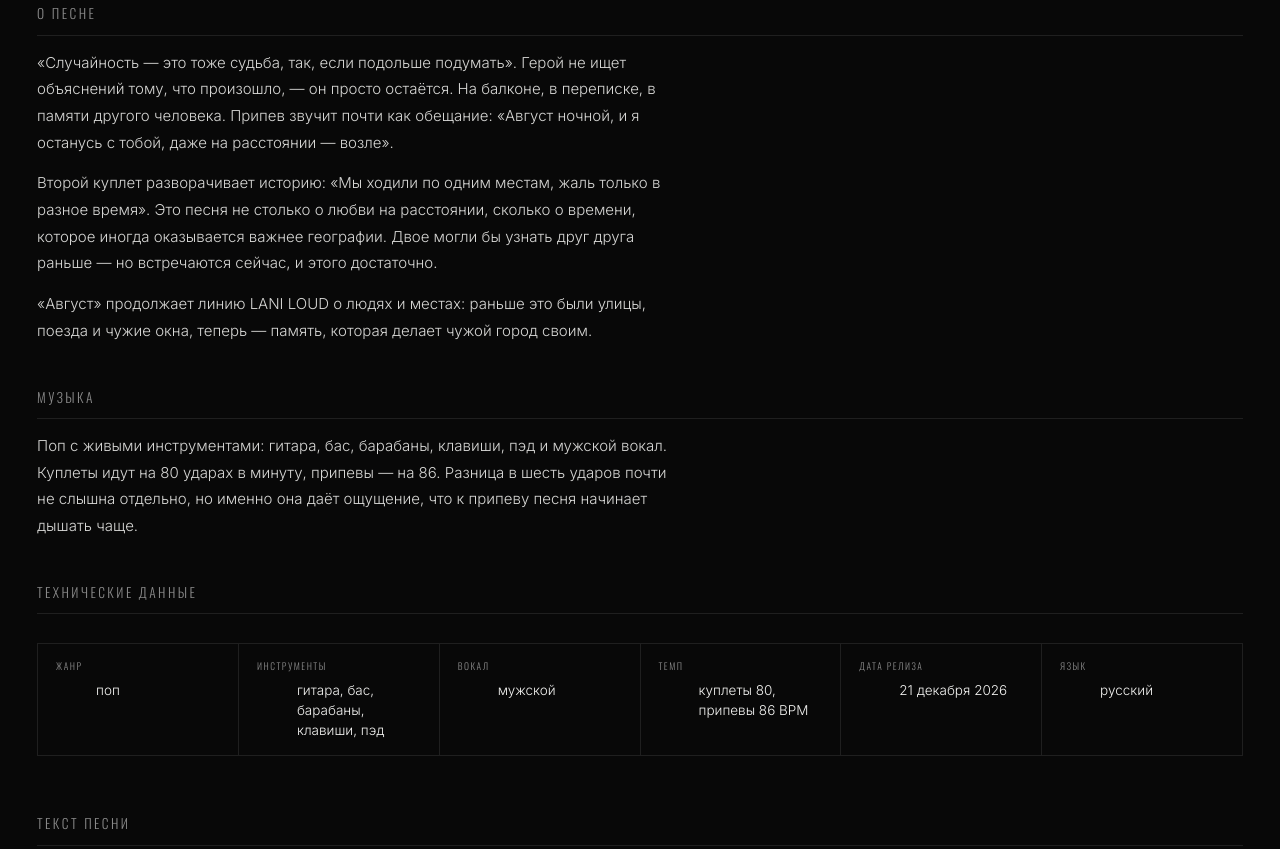
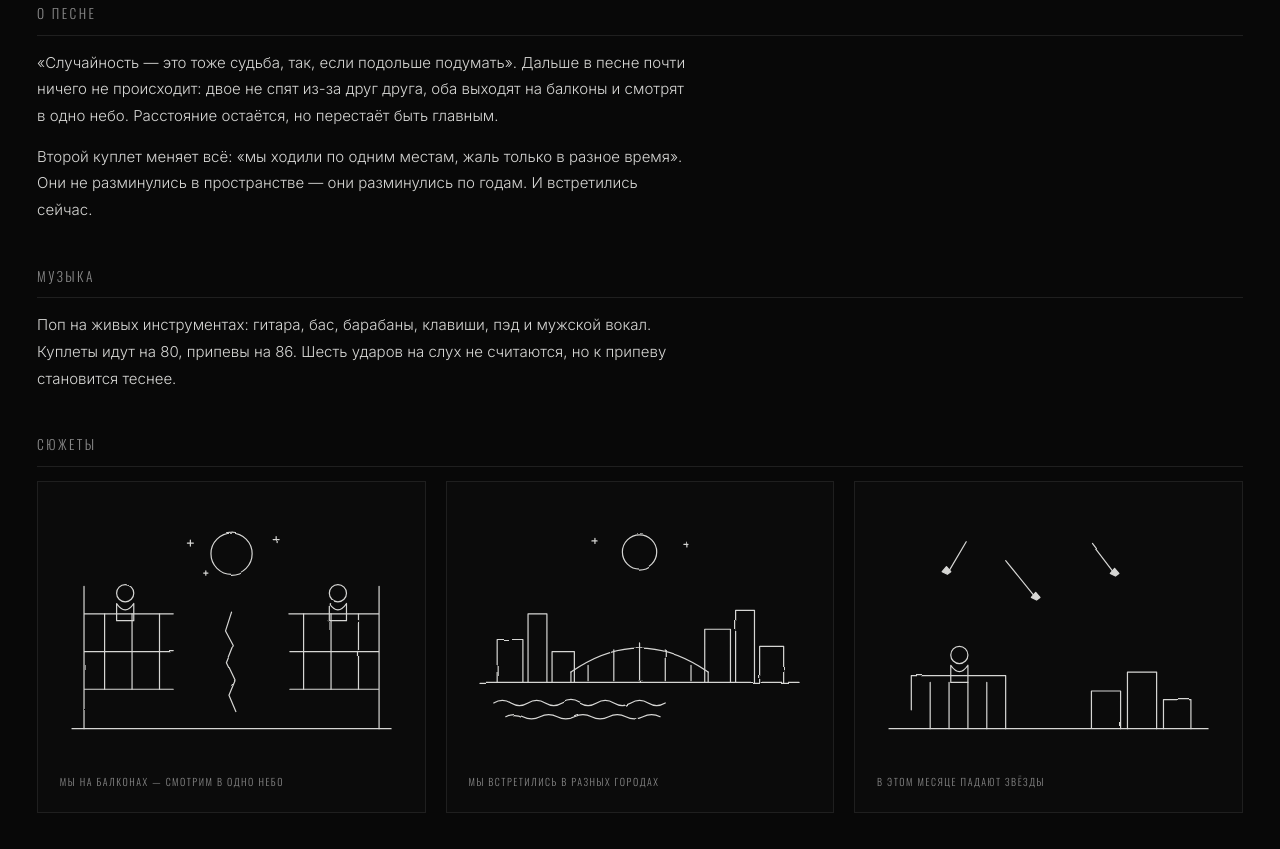
Before and after one commit to rveabnelit/rveabnelit.github.io, a plain HTML site: page press/avgust.html in a window 1280 px wide. Shown: the part 607-1456 px from the top of the page. Drawn offline with Linux system fonts and the light colour scheme.

Commit message:
Пресс-релиз: короче текст, сюжеты в стиле сайта, без таблицы, финальная строчка; пресс-кит без bio

```diff
--- a/css/style.css
+++ b/css/style.css
@@ -723,6 +723,24 @@ a.platform-link:hover { border-color: var(--ember); color: #fff; background: rgb
 .lyrics-part p { font-size: 14.5px; line-height: 1.85; color: var(--text-soft); white-space: pre-line; }
 
 .release-cta { display: flex; flex-wrap: wrap; gap: 12px; margin-top: clamp(28px, 4vw, 44px); }
+
+/* сюжеты песни — рисунки в стиле сайта */
+.scenes { display: grid; grid-template-columns: repeat(auto-fit, minmax(230px, 1fr)); gap: clamp(12px, 1.8vw, 20px); }
+.scene {
+  margin: 0; padding: clamp(14px, 1.7vw, 22px);
+  border: 1px solid var(--line); background: rgba(255, 255, 255, .012);
+}
+.scene-art { display: block; width: 100%; height: auto; color: var(--text-soft); }
+.scene figcaption {
+  margin-top: 12px; font-family: var(--font-display); font-size: 10px;
+  letter-spacing: .15em; text-transform: uppercase; color: var(--text-dim); line-height: 1.7;
+}
+.lyrics-out {
+  margin-top: clamp(18px, 2.2vw, 26px);
+  font-family: var(--font-script); font-size: clamp(19px, 2.1vw, 26px);
+  line-height: 1.4; color: var(--ember);
+}
+
 .release-foot {
   margin-top: clamp(34px, 4vw, 50px); padding-top: clamp(22px, 3vw, 30px);
   border-top: 1px solid var(--line);
--- a/press/avgust.html
+++ b/press/avgust.html
@@ -4,13 +4,13 @@
 <meta charset="utf-8">
 <meta name="viewport" content="width=device-width, initial-scale=1">
 <title>Пресс-релиз: LANI LOUD — «Август» · 21 декабря 2026</title>
-<meta name="description" content="Пресс-релиз сингла LANI LOUD «Август»: история песни, музыка, технические данные и полный текст. Премьера — 21 декабря 2026.">
+<meta name="description" content="Сингл LANI LOUD «Август»: о чём песня, как записана, полный текст. Премьера — 21 декабря 2026.">
 <link rel="canonical" href="https://laniloud.ru/press/avgust.html">
 <meta property="og:type" content="article">
 <meta property="og:locale" content="ru_RU">
 <meta property="og:site_name" content="LANI LOUD">
 <meta property="og:title" content="LANI LOUD — «Август». Пресс-релиз">
-<meta property="og:description" content="История песни, музыка, технические данные и текст. Премьера — 21 декабря 2026.">
+<meta property="og:description" content="О чём песня, как записана, полный текст. Премьера — 21 декабря 2026.">
 <meta property="og:image" content="https://laniloud.ru/assets/img/cover-04.jpg?v=5c06043e">
 <meta property="og:url" content="https://laniloud.ru/press/avgust.html">
 <meta name="twitter:card" content="summary_large_image">
@@ -24,9 +24,17 @@
 <link rel="preload" as="font" type="font/woff2" href="../assets/fonts/oswald-400-cyrillic.woff2" crossorigin>
 <link rel="preload" as="font" type="font/woff2" href="../assets/fonts/inter-300-cyrillic.woff2" crossorigin>
 <link rel="stylesheet" href="../css/fonts.css">
-<link rel="stylesheet" href="../css/style.css?v=68ec0468">
+<link rel="stylesheet" href="../css/style.css?v=39012435">
 </head>
 <body class="release-page">
+
+<!-- тот же «процарапанный» фильтр, что на главной: им обведены цитата и скелет -->
+<svg width="0" height="0" aria-hidden="true" style="position:absolute">
+  <filter id="scratch" x="-6%" y="-6%" width="112%" height="112%">
+    <feTurbulence type="fractalNoise" baseFrequency="0.032" numOctaves="3" seed="7" result="noise"/>
+    <feDisplacementMap in="SourceGraphic" in2="noise" scale="2.1" xChannelSelector="R" yChannelSelector="G"/>
+  </filter>
+</svg>
 
 <main class="release wrap">
   <div class="release-top">
@@ -50,9 +58,8 @@
         <span>поп</span>
       </p>
       <p class="release-lead">
-        <b>«Август» — песня о расстоянии, которое оказывается короче, чем кажется.</b>
-        Два человека из разных городов, сотни километров между ними — и одно небо над головой.
-        Новый сингл LANI LOUD выходит 21 декабря 2026 года на всех цифровых площадках.
+        Двое в разных городах, балконы по обе стороны расстояния и месяц, в котором падают звёзды.
+        Сингл выходит 21 декабря 2026 года на всех площадках.
       </p>
     </div>
   </div>
@@ -62,43 +69,88 @@
     <section class="release-section">
       <h2 class="release-h2">О песне</h2>
       <p class="release-text">
-        «Случайность — это тоже судьба, так, если подольше подумать». Герой не ищет объяснений
-        тому, что произошло, — он просто остаётся. На балконе, в переписке, в памяти другого
-        человека. Припев звучит почти как обещание: «Август ночной, и я останусь с тобой,
-        даже на расстоянии — возле».
+        «Случайность — это тоже судьба, так, если подольше подумать». Дальше в песне почти ничего
+        не происходит: двое не спят из-за друг друга, оба выходят на балконы и смотрят в одно небо.
+        Расстояние остаётся, но перестаёт быть главным.
       </p>
       <p class="release-text">
-        Второй куплет разворачивает историю: «Мы ходили по одним местам, жаль только в разное
-        время». Это песня не столько о любви на расстоянии, сколько о времени, которое иногда
-        оказывается важнее географии. Двое могли бы узнать друг друга раньше — но встречаются
-        сейчас, и этого достаточно.
-      </p>
-      <p class="release-text">
-        «Август» продолжает линию LANI LOUD о людях и местах: раньше это были улицы, поезда и
-        чужие окна, теперь — память, которая делает чужой город своим.
+        Второй куплет меняет всё: «мы ходили по одним местам, жаль только в разное время».
+        Они не разминулись в пространстве — они разминулись по годам. И встретились сейчас.
       </p>
     </section>
 
     <section class="release-section">
       <h2 class="release-h2">Музыка</h2>
       <p class="release-text">
-        Поп с живыми инструментами: гитара, бас, барабаны, клавиши, пэд и мужской вокал.
-        Куплеты идут на 80 ударах в минуту, припевы — на 86. Разница в шесть ударов почти
-        не слышна отдельно, но именно она даёт ощущение, что к припеву песня начинает
-        дышать чаще.
+        Поп на живых инструментах: гитара, бас, барабаны, клавиши, пэд и мужской вокал.
+        Куплеты идут на 80, припевы на 86. Шесть ударов на слух не считаются, но к припеву
+        становится теснее.
       </p>
     </section>
 
     <section class="release-section">
-      <h2 class="release-h2">Технические данные</h2>
-      <dl class="release-specs">
-        <div class="release-spec"><dt>Жанр</dt><dd>поп</dd></div>
-        <div class="release-spec"><dt>Инструменты</dt><dd>гитара, бас, барабаны, клавиши, пэд</dd></div>
-        <div class="release-spec"><dt>Вокал</dt><dd>мужской</dd></div>
-        <div class="release-spec"><dt>Темп</dt><dd>куплеты 80, припевы 86 BPM</dd></div>
-        <div class="release-spec"><dt>Дата релиза</dt><dd>21 декабря 2026</dd></div>
-        <div class="release-spec"><dt>Язык</dt><dd>русский</dd></div>
-      </dl>
+      <h2 class="release-h2">Сюжеты</h2>
+      <div class="scenes">
+
+        <figure class="scene">
+          <svg class="scene-art" viewBox="0 0 400 300" role="img" aria-label="Два балкона и одно небо" filter="url(#scratch)">
+            <g fill="none" stroke="currentColor" stroke-width="1.4" stroke-linecap="round" stroke-linejoin="round">
+              <path d="M14 262 H386"/>
+              <path d="M28 96 V262 M28 128 H132 M28 172 H132 M28 216 H132"/>
+              <path d="M52 128 V216 M84 128 V216 M116 128 V216"/>
+              <circle cx="76" cy="104" r="10"/>
+              <path d="M66 116 q10 15 20 0 V136 H66 Z"/>
+              <path d="M372 96 V262 M268 128 H372 M268 172 H372 M268 216 H372"/>
+              <path d="M284 128 V216 M316 128 V216 M348 128 V216"/>
+              <circle cx="324" cy="104" r="10"/>
+              <path d="M314 116 q10 15 20 0 V136 H314 Z"/>
+              <circle cx="200" cy="58" r="24"/>
+              <path d="M152 42 v7 M148.5 45.5 h7 M252 38 v7 M248.5 41.5 h7 M170 78 v5 M167.5 80.5 h5"/>
+              <path d="M200 126 l-7 22 9 17 -8 20 10 21 -7 17 8 19"/>
+            </g>
+          </svg>
+          <figcaption>Мы на балконах — смотрим в одно небо</figcaption>
+        </figure>
+
+        <figure class="scene">
+          <svg class="scene-art" viewBox="0 0 400 300" role="img" aria-label="Сотни километров друг от друга" filter="url(#scratch)">
+            <g fill="none" stroke="currentColor" stroke-width="1.4" stroke-linecap="round" stroke-linejoin="round">
+              <path d="M14 208 H386"/>
+              <path d="M34 208 V158 H64 V208 M70 208 V128 H92 V208 M98 208 V172 H124 V208"/>
+              <path d="M276 208 V146 H306 V208 M312 208 V124 H334 V208 M340 208 V166 H368 V208"/>
+              <path d="M120 196 Q200 140 280 196"/>
+              <path d="M120 196 V208 M280 196 V208"/>
+              <path d="M140 188 V206 M170 170 V206 M200 162 V206 M230 170 V206 M260 188 V206"/>
+              <path d="M30 232 q10 -6 20 0 t20 0 t20 0 t20 0 t20 0 t20 0 t20 0 t20 0 t20 0 t20 0"/>
+              <path d="M44 248 q10 -5 20 0 t20 0 t20 0 t20 0 t20 0 t20 0 t20 0 t20 0 t20 0"/>
+              <circle cx="200" cy="56" r="20"/>
+              <path d="M148 40 v6 M144.5 43 h6 M254 44 v6 M250.5 47 h6"/>
+            </g>
+          </svg>
+          <figcaption>Мы встретились в разных городах</figcaption>
+        </figure>
+
+        <figure class="scene">
+          <svg class="scene-art" viewBox="0 0 400 300" role="img" aria-label="Падающие звёзды над городом" filter="url(#scratch)">
+            <g fill="none" stroke="currentColor" stroke-width="1.4" stroke-linecap="round" stroke-linejoin="round">
+              <path d="M14 262 H386"/>
+              <path d="M40 200 H150 V262 M40 200 V240"/>
+              <path d="M62 208 V262 M84 208 V262 M106 208 V262 M128 208 V262"/>
+              <circle cx="96" cy="176" r="10"/>
+              <path d="M86 188 q10 15 20 0 V208 H86 Z"/>
+              <path d="M250 262 V218 H284 V262 M292 262 V196 H326 V262 M334 262 V228 H366 V262"/>
+              <path d="M150 66 l34 42"/>
+              <path d="M186 112 l-6 -3 5 -6 5 6 z" fill="currentColor"/>
+              <path d="M250 46 l26 34"/>
+              <path d="M278 84 l-6 -3 5 -6 5 6 z" fill="currentColor"/>
+              <path d="M104 44 l-20 34"/>
+              <path d="M82 82 l-6 -3 5 -6 5 6 z" fill="currentColor"/>
+            </g>
+          </svg>
+          <figcaption>В этом месяце падают звёзды</figcaption>
+        </figure>
+
+      </div>
     </section>
 
     <section class="release-section">
@@ -163,25 +215,18 @@
 В этом месяце падают звёзды</p>
         </div>
       </div>
-    </section>
-
-    <section class="release-section">
-      <h2 class="release-h2">Для редакторов и площадок</h2>
-      <p class="release-text">
-        Текст песни можно публиковать полностью — он приведён выше. Обложка в высоком
-        разрешении, фотографии и логотип лежат в пресс-ките. По вопросам премьеры,
-        интервью и размещения — почта или Telegram ниже.
-      </p>
+      <p class="lyrics-out">они слышали все наши просьбы</p>
     </section>
 
     <div class="release-cta">
-      <a class="btn btn-solid" href="../assets/press/lani-loud-press-kit.zip?v=f2b9d2ac" download>Скачать пресс-кит →</a>
+      <a class="btn btn-solid" href="../assets/press/lani-loud-press-kit.zip?v=eae0939d" download>Скачать пресс-кит →</a>
       <a class="btn btn-ghost" href="../index.html">На главную →</a>
     </div>
 
     <div class="release-foot">
       <span>
-        Контакты: <a href="mailto:veabnelitr@gmail.com">veabnelitr@gmail.com</a> ·
+        Текст можно публиковать полностью · обложка и фото — в пресс-ките<br>
+        <a href="mailto:veabnelitr@gmail.com">veabnelitr@gmail.com</a> ·
         <a href="https://t.me/laniloud_tg" target="_blank" rel="noopener">Telegram @laniloud_tg</a>
       </span>
       <span>© LANI LOUD, 2026</span>
```
Also changed, not shown: index.html (+2 -2 lines), 1 other file.
